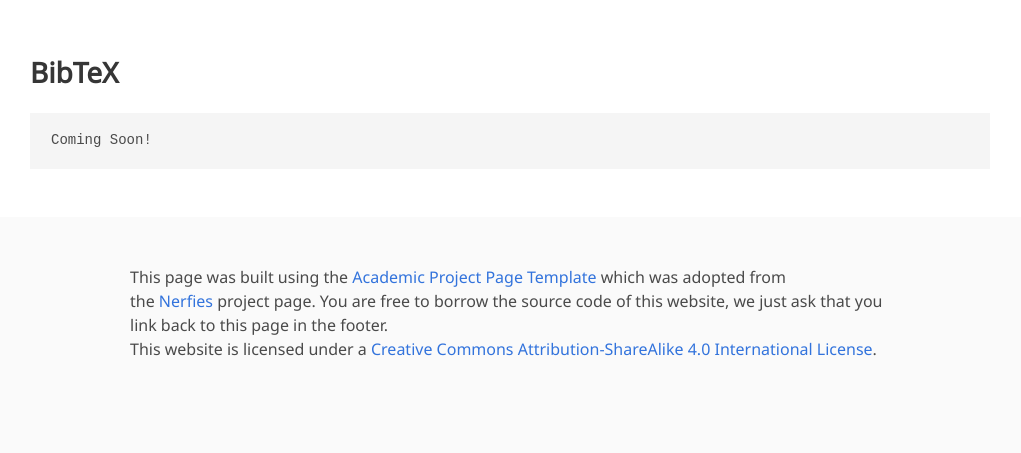
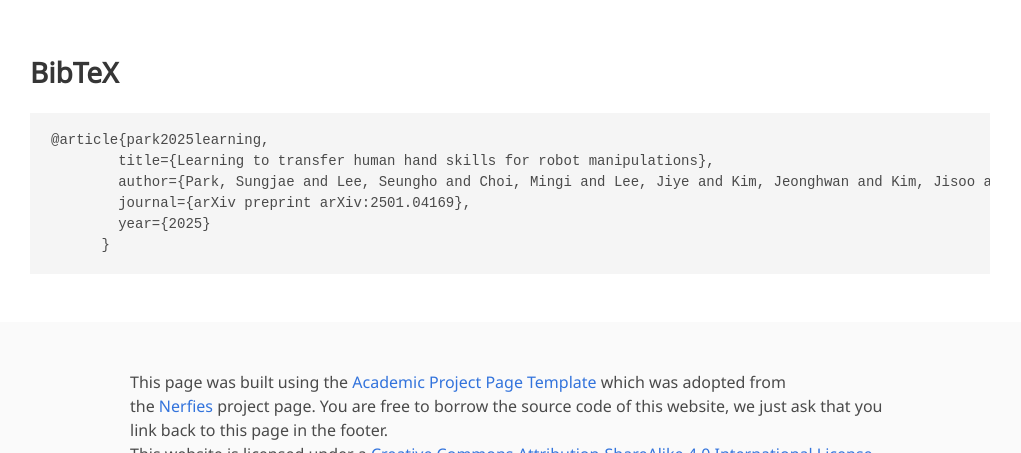
Before and after one commit to RUreadyo/MocapRobot, a plain HTML site: page index.html in a window 1280 px wide. Shown: the part 1608-2061 px from the top of the page, without its empty margins (130-1151 px from the left). Drawn offline with nearby package versions, Linux system fonts and the light colour scheme; some icons are missing; a web font is replaced by a local one.

Commit message:
update bibtex

```diff
--- a/index.html
+++ b/index.html
@@ -129,7 +129,7 @@
                     <span class="icon">
                       <i class="fas fa-database"></i>
                     </span>
-                    <span>Dataset</span>
+                    <!-- <span>Dataset</span> -->
 
                   </a>
                 </span>
@@ -239,7 +239,12 @@
   <section class="section" id="BibTeX">
     <div class="container is-max-desktop content">
       <h2 class="title">BibTeX</h2>
-      <pre><code>Coming Soon!</code></pre>
+      <pre><code>@article{park2025learning,
+        title={Learning to transfer human hand skills for robot manipulations},
+        author={Park, Sungjae and Lee, Seungho and Choi, Mingi and Lee, Jiye and Kim, Jeonghwan and Kim, Jisoo and Joo, Hanbyul},
+        journal={arXiv preprint arXiv:2501.04169},
+        year={2025}
+      }</code></pre>
     </div>
 </section>
 <!--End BibTex citation -->
```
